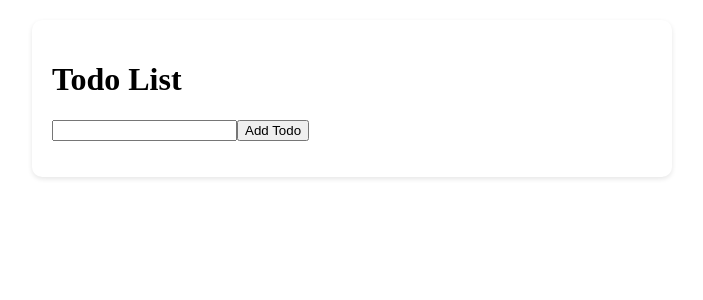
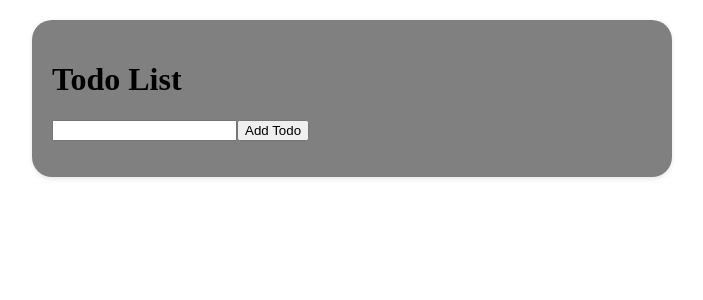
Before and after one commit to Dongwhee-1/lion_todo, a Next.js app: page / in a window 1280 px wide. Shown: the top 300 px of the page, without its empty margins (288-991 px from the left). Built offline with nearby package versions, Linux system fonts and the light colour scheme.

Commit message:
최서이 second commit

```diff
--- a/src/styles/TodoList.module.css
+++ b/src/styles/TodoList.module.css
@@ -2,8 +2,8 @@
   max-width: 600px;
   margin: 20px auto;
   padding: 20px;
-  background-color: white;
-  border-radius: 10px;
+  background-color: grey;
+  border-radius: 20px;
   box-shadow: 0 2px 5px rgba(0, 0, 0, 0.1);
 }
 
@@ -24,7 +24,7 @@ button.addButton {
 
 button.addButton:hover {
   background-color: #fff;
-  color: #f34100;
+  color: blue;
 }
 
 .todoItem {
```
